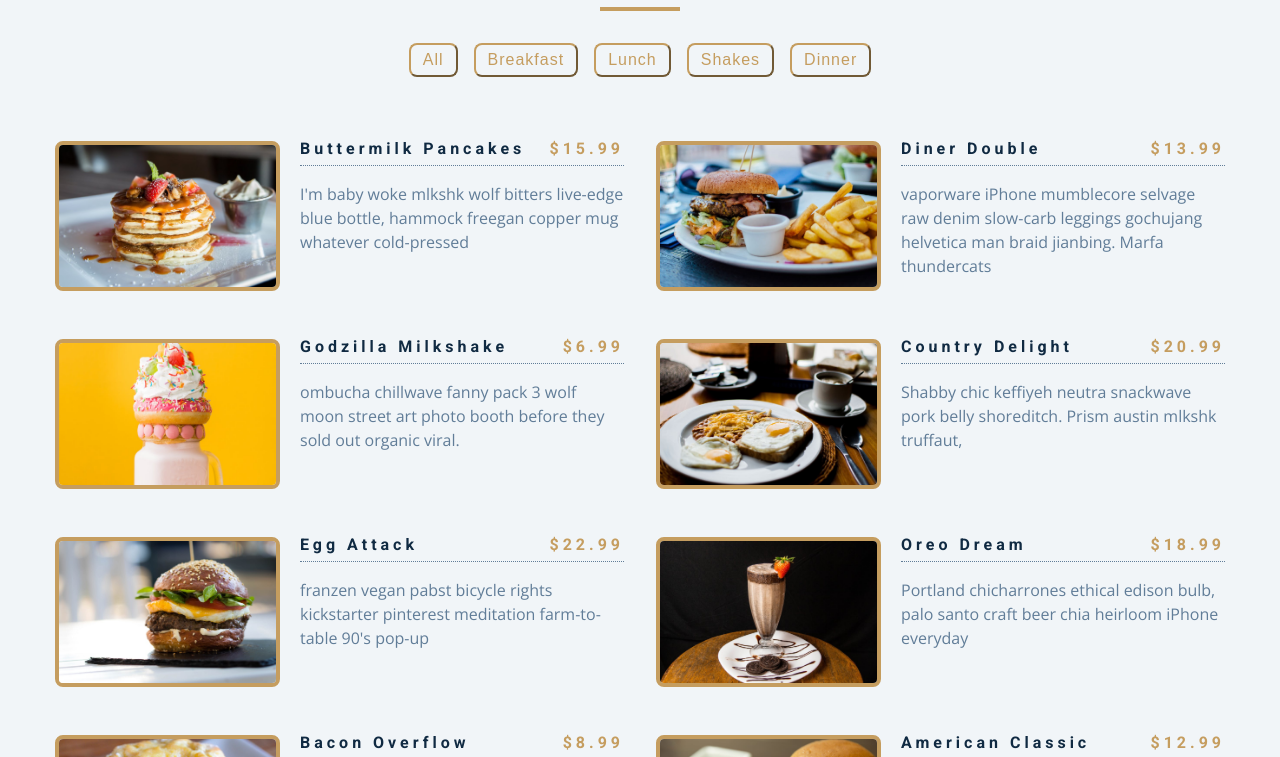
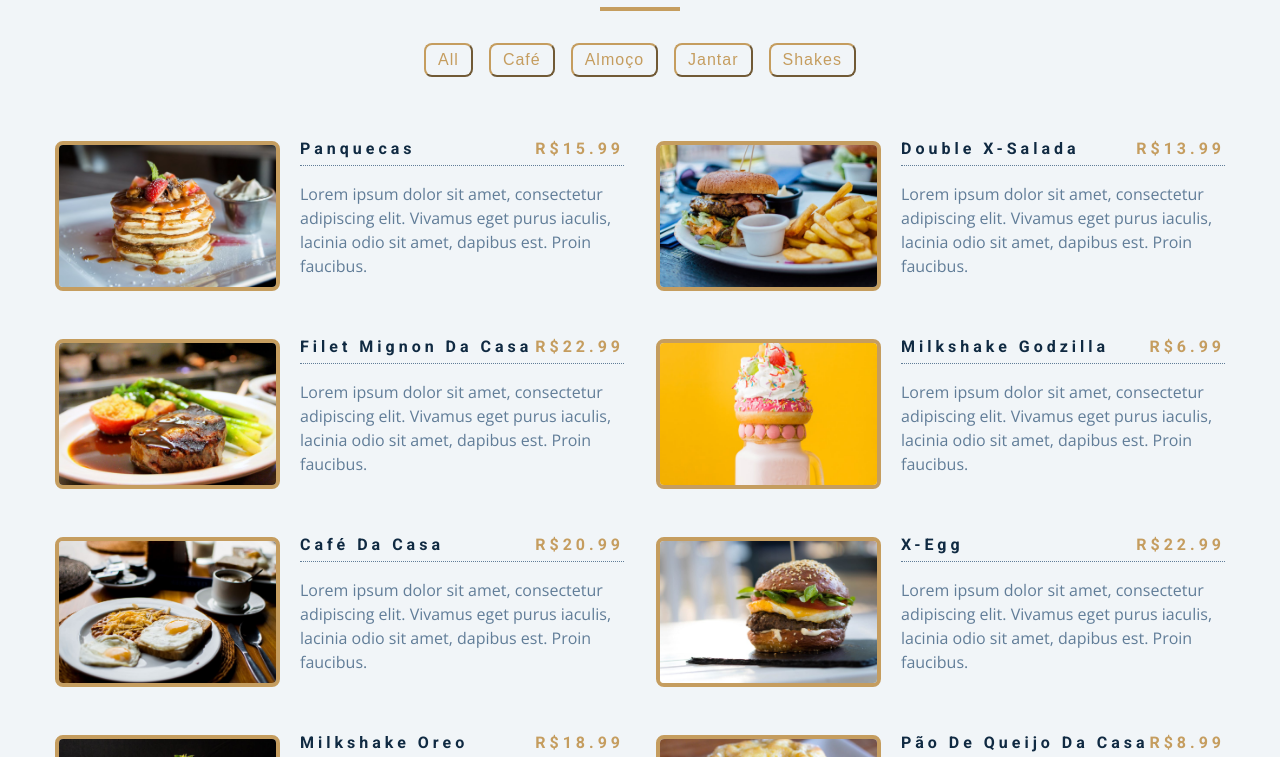
Before and after one commit to gabrielolisilva/projeto-filtro, a plain HTML site: page index.html in a window 1280 px wide. Shown: the part 125-882 px from the top of the page. Drawn offline with nearby package versions, Linux system fonts and the light colour scheme.

Commit message:
Text updates

```diff
--- a/app.js
+++ b/app.js
@@ -1,83 +1,83 @@
 const menu = [
     {
         id: 1,
-        title: "buttermilk pancakes",
-        category: "breakfast",
+        title: "Panquecas",
+        category: "café",
         price: 15.99,
         img: "./imagens/item-1.jpeg",
-        desc: `I'm baby woke mlkshk wolf bitters live-edge blue bottle, hammock freegan copper mug whatever cold-pressed `,
+        desc: `Lorem ipsum dolor sit amet, consectetur adipiscing elit. Vivamus eget purus iaculis, lacinia odio sit amet, dapibus est. Proin faucibus.`,
     },
     {
         id: 2,
-        title: "diner double",
-        category: "lunch",
+        title: "Double X-Salada",
+        category: "almoço",
         price: 13.99,
         img: "./imagens/item-2.jpeg",
-        desc: `vaporware iPhone mumblecore selvage raw denim slow-carb leggings gochujang helvetica man braid jianbing. Marfa thundercats `,
+        desc: `Lorem ipsum dolor sit amet, consectetur adipiscing elit. Vivamus eget purus iaculis, lacinia odio sit amet, dapibus est. Proin faucibus.`,
     },
     {
         id: 3,
-        title: "godzilla milkshake",
+        title: "Filet Mignon da casa",
+        category: "jantar",
+        price: 22.99,
+        img: "./imagens/item-10.jpeg",
+        desc: `Lorem ipsum dolor sit amet, consectetur adipiscing elit. Vivamus eget purus iaculis, lacinia odio sit amet, dapibus est. Proin faucibus.`,
+    },
+    {
+        id: 4,
+        title: "Milkshake godzilla",
         category: "shakes",
         price: 6.99,
         img: "./imagens/item-3.jpeg",
-        desc: `ombucha chillwave fanny pack 3 wolf moon street art photo booth before they sold out organic viral.`,
-    },
-    {
-        id: 4,
-        title: "country delight",
-        category: "breakfast",
-        price: 20.99,
-        img: "./imagens/item-4.jpeg",
-        desc: `Shabby chic keffiyeh neutra snackwave pork belly shoreditch. Prism austin mlkshk truffaut, `,
+        desc: `Lorem ipsum dolor sit amet, consectetur adipiscing elit. Vivamus eget purus iaculis, lacinia odio sit amet, dapibus est. Proin faucibus.`,
     },
     {
         id: 5,
-        title: "egg attack",
-        category: "lunch",
-        price: 22.99,
-        img: "./imagens/item-5.jpeg",
-        desc: `franzen vegan pabst bicycle rights kickstarter pinterest meditation farm-to-table 90's pop-up `,
+        title: "Café da casa",
+        category: "café",
+        price: 20.99,
+        img: "./imagens/item-4.jpeg",
+        desc: `Lorem ipsum dolor sit amet, consectetur adipiscing elit. Vivamus eget purus iaculis, lacinia odio sit amet, dapibus est. Proin faucibus.`,
     },
     {
         id: 6,
-        title: "oreo dream",
+        title: "X-Egg",
+        category: "almoço",
+        price: 22.99,
+        img: "./imagens/item-5.jpeg",
+        desc: `Lorem ipsum dolor sit amet, consectetur adipiscing elit. Vivamus eget purus iaculis, lacinia odio sit amet, dapibus est. Proin faucibus.`,
+    },
+    {
+        id: 7,
+        title: "Milkshake Oreo",
         category: "shakes",
         price: 18.99,
         img: "./imagens/item-6.jpeg",
-        desc: `Portland chicharrones ethical edison bulb, palo santo craft beer chia heirloom iPhone everyday`,
-    },
-    {
-        id: 7,
-        title: "bacon overflow",
-        category: "breakfast",
-        price: 8.99,
-        img: "./imagens/item-7.jpeg",
-        desc: `carry jianbing normcore freegan. Viral single-origin coffee live-edge, pork belly cloud bread iceland put a bird `,
+        desc: `Lorem ipsum dolor sit amet, consectetur adipiscing elit. Vivamus eget purus iaculis, lacinia odio sit amet, dapibus est. Proin faucibus.`,
     },
     {
         id: 8,
-        title: "american classic",
-        category: "lunch",
-        price: 12.99,
-        img: "./imagens/item-8.jpeg",
-        desc: `on it tumblr kickstarter thundercats migas everyday carry squid palo santo leggings. Food truck truffaut  `,
+        title: "Pão de queijo da casa",
+        category: "café",
+        price: 8.99,
+        img: "./imagens/item-7.jpeg",
+        desc: `Lorem ipsum dolor sit amet, consectetur adipiscing elit. Vivamus eget purus iaculis, lacinia odio sit amet, dapibus est. Proin faucibus.`,
     },
     {
         id: 9,
-        title: "quarantine buddy",
+        title: "Combo X-burguer",
+        category: "almoço",
+        price: 12.99,
+        img: "./imagens/item-8.jpeg",
+        desc: `Lorem ipsum dolor sit amet, consectetur adipiscing elit. Vivamus eget purus iaculis, lacinia odio sit amet, dapibus est. Proin faucibus.`,
+    },
+    {
+        id: 10,
+        title: "Milkshake Vanilla",
         category: "shakes",
         price: 16.99,
         img: "./imagens/item-9.jpeg",
-        desc: `skateboard fam synth authentic semiotics. Live-edge lyft af, edison bulb yuccie crucifix microdosing.`,
-    },
-    {
-        id: 10,
-        title: "bison steak",
-        category: "dinner",
-        price: 22.99,
-        img: "./imagens/item-10.jpeg",
-        desc: `skateboard fam synth authentic semiotics. Live-edge lyft af, edison bulb yuccie crucifix microdosing.`,
+        desc: `Lorem ipsum dolor sit amet, consectetur adipiscing elit. Vivamus eget purus iaculis, lacinia odio sit amet, dapibus est. Proin faucibus.`,
     },
 ];
 
@@ -98,7 +98,7 @@ function diplayMenuItems(menuItems) {
             <div class="item-info">
               <header>
                 <h4>${item.title}</h4>
-                <h4 class="price">$${item.price}</h4>
+                <h4 class="price">R$${item.price}</h4>
               </header>
               <p class="item-text">
                 ${item.desc}
```
Also changed, not shown: index.html (+2 -3 lines).
